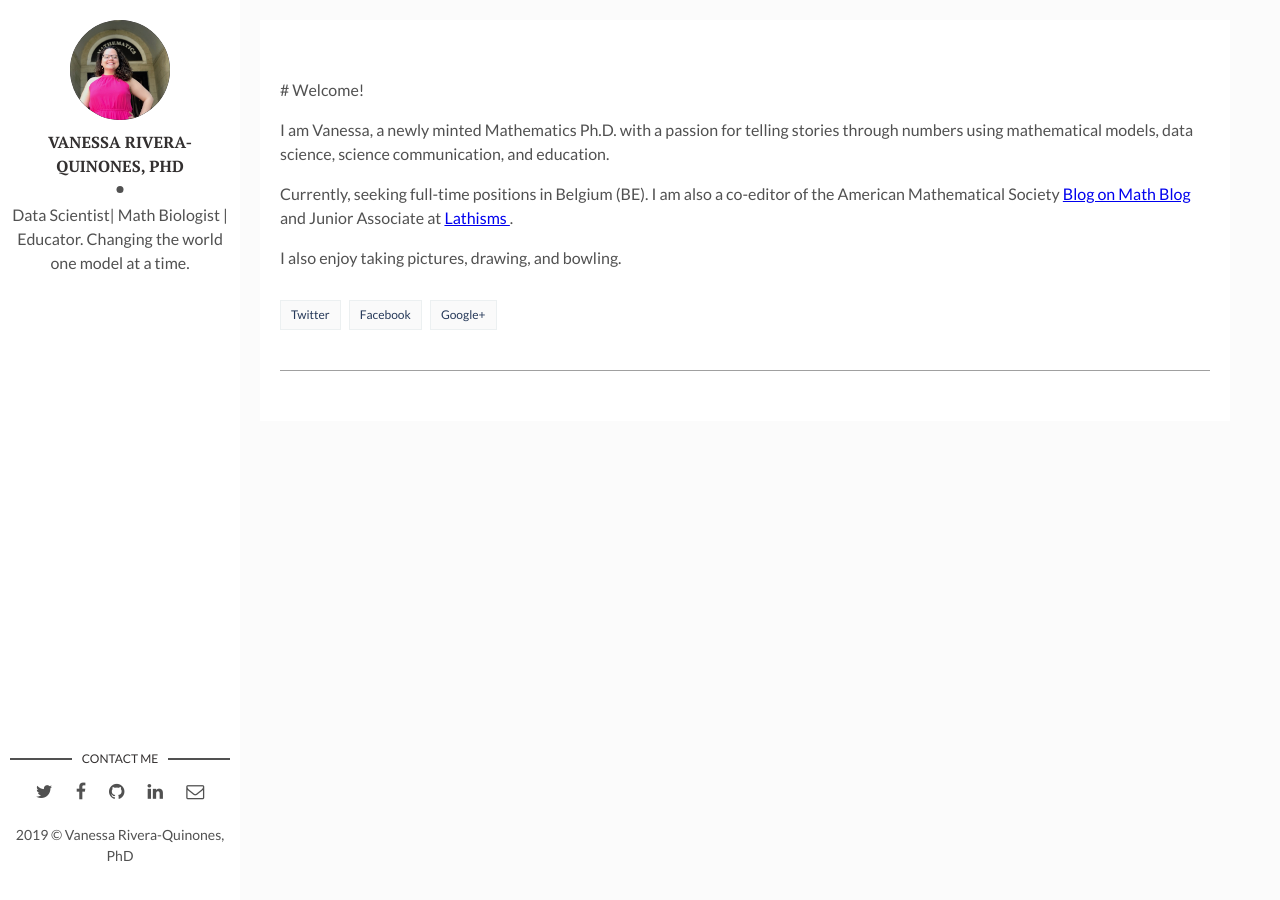
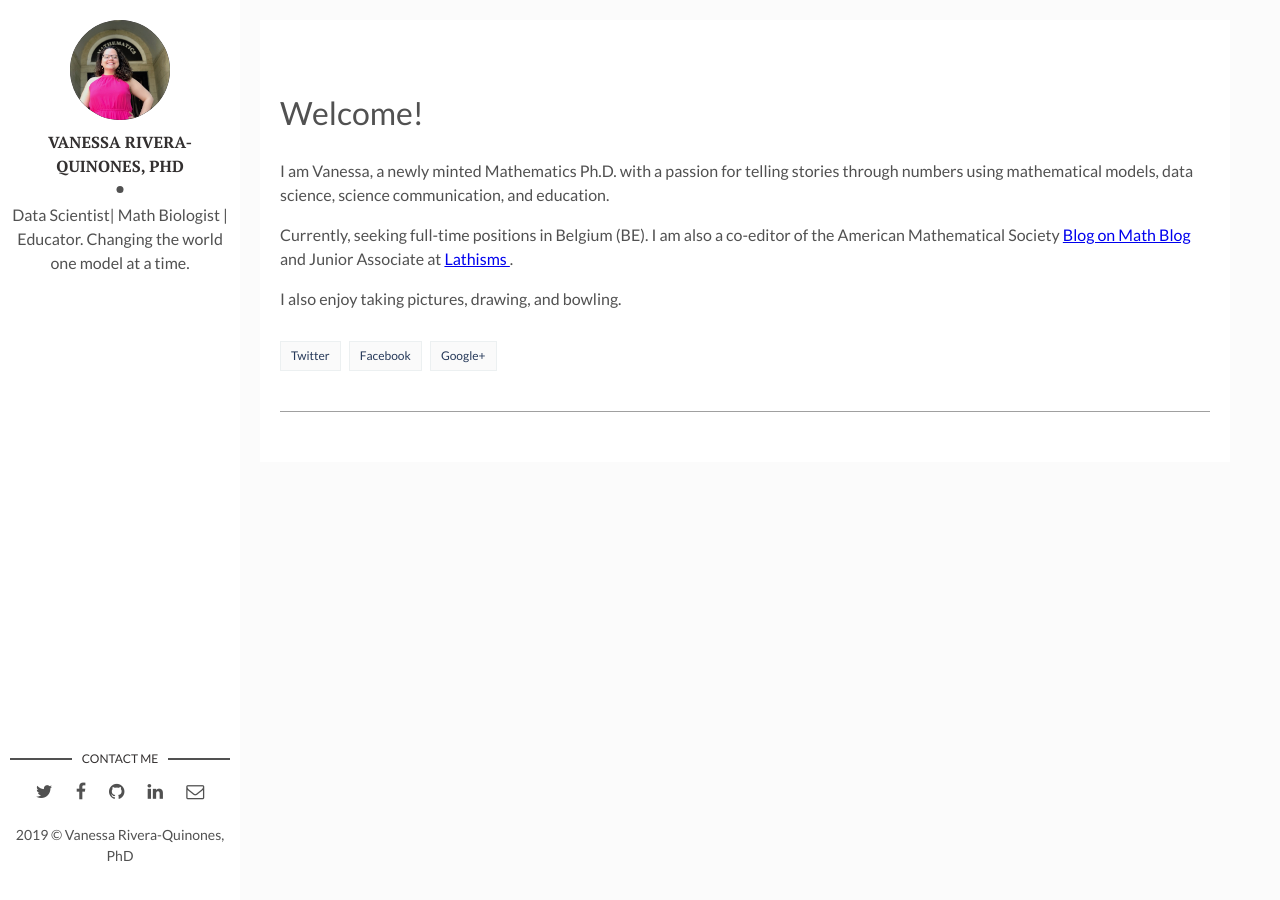
Before and after one commit to vriveraq/vriveraq.github.io, a Jekyll site: the page built from index.md, in a window 1280 px wide. Built offline with Jekyll 4.4.1, drawn with Linux system fonts in a browser that asks for light colours; our own code applies the rules of GitHub Pages for plain Markdown files.

```diff
--- a/index.md
+++ b/index.md
@@ -1,7 +1,7 @@
 <html>
 <body>
 
-# Welcome!
+<h1> Welcome! </h1>
 
 <p>  I am Vanessa, a newly minted Mathematics Ph.D. with a passion for telling stories through numbers using mathematical models, data science, science communication, and education. </p>
 
```
